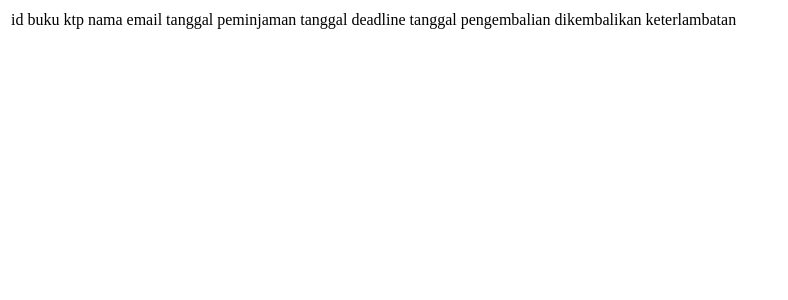
After one commit to Kyosena/PARKEE_TechnicalTest_Kyosena, a Django app: page /peminjaman in a window 1280 px wide. The commit adds this page. Shown: the top 300 px of the page, without its empty margins (0-788 px from the left). Run offline with Django 3.2, Linux system fonts and the light colour scheme; data that the repository does not hold is empty; some libraries are stand-ins or nearby versions.

Commit message:
created peminjaman page

```diff
--- /dev/null
+++ b/perpustakaan/templates/peminjaman.html
@@ -0,0 +1,52 @@
+<!DOCTYPE html>
+{% load static %}
+<html lang="en">
+    <head>
+        <meta charset="utf-8">
+        <meta name="viewport" content="width=device-width, initial-scale=1, shrink-to-fit=no">
+        <meta name="description" content="">
+        <meta name="author" content="">
+        <title>Books </title>
+        <!-- Font Awesome icons (free version)-->
+        <script src="https://cdnjs.cloudflare.com/ajax/libs/font-awesome/5.13.0/js/all.min.js" crossorigin="anonymous"></script>
+    <body>
+
+        <table>
+            <tr>
+                <td>id</td>
+                <td>buku</td>
+                <td>ktp</td>
+                <td>nama</td>
+                <td>email</td>
+                <td>tanggal peminjaman</td>
+                <td>tanggal deadline</td>
+                <td>tanggal pengembalian</td>
+                <td>dikembalikan</td>
+                <td>keterlambatan</td>
+            </tr>
+
+            {% for values in peminjaman %}
+            <tr>
+                <td>{{ values.primary_id }}</td>
+                <td>{{ values.buku }}</td>
+                <td>{{ values.ktp }}</td>
+                <td>{{ values.nama }}</td>
+                <td>{{ values.email }}</td>
+                <td>{{ values.tanggal_pinjam }}</td>
+                <td> {{ values.tanggal_deadline }}</td>
+                <td>{{ values.tanggal_pengembalian }}</td>
+                {% if values.dikembalikan %}
+                <td>Sudah</td>
+                {% else %}
+                <td>Belum</td>
+                {% endif %}
+                {% if values.telat %}
+                <td>Telat</td>
+                {% else %}
+                <td>Tepat Waktu</td>
+                {% endif %}
+            </tr>
+            {% endfor %}
+        </table>
+    </body>
+</html>
--- a/perpustakaan/urls.py
+++ b/perpustakaan/urls.py
@@ -19,6 +19,7 @@ from .views import *
 
 urlpatterns = [
     path('', index, name = "index"),
+    path('peminjaman', peminjaman, name = "peminjaman"),
     path('api/buku', BukuListApiView.as_view()),
     path('api/peminjaman', PeminjamanListApiView.as_view()),
 ]
--- a/perpustakaan/views.py
+++ b/perpustakaan/views.py
@@ -15,6 +15,14 @@ def index(request):
         'buku' : buku
     }
     return render(request,"index.html",data)
+
+def peminjaman(request):
+    peminjaman = Peminjaman.objects.all()
+    data = {
+        'peminjaman' : peminjaman
+    }
+    return render(request,"peminjaman.html",data)
+
 class BukuListApiView(APIView):
 
     def get(self, request, *args, **kwargs):
```
Also changed, not shown: perpustakaan/templates/index.html (+15 -5 lines).
